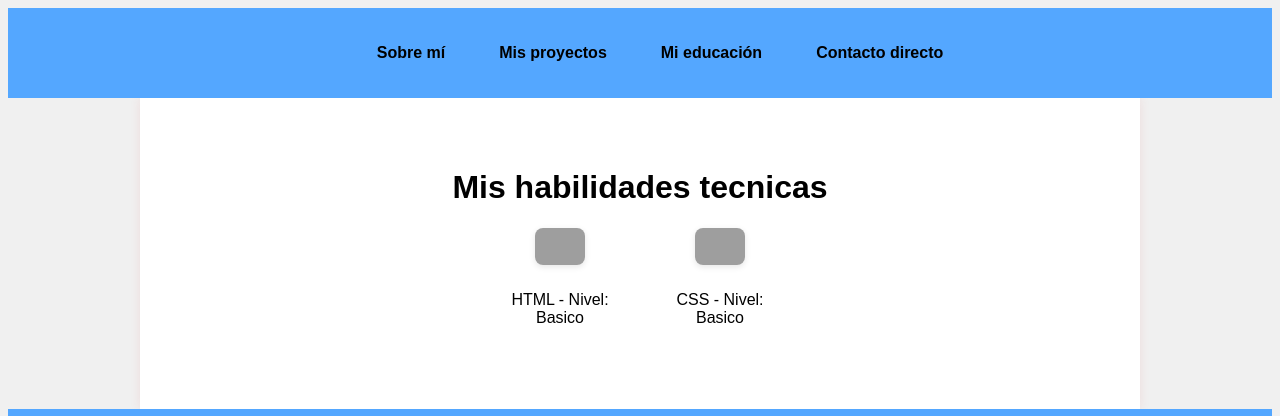
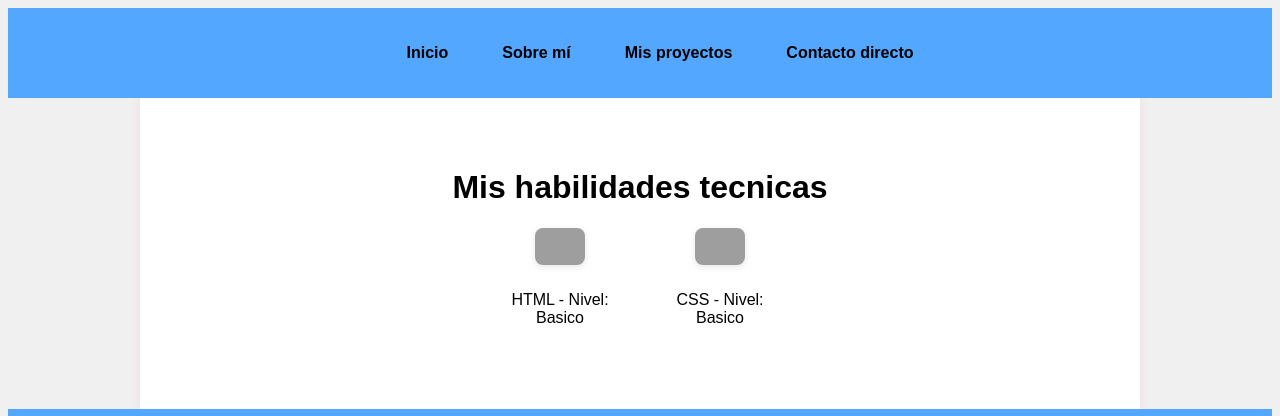
Before and after one commit to osmary-mencia/RIWI, a plain HTML site: page Modulo 2/E3_Portafolio_OsmaryMencia/mis_habilidades.html in a window 1280 px wide. Shown: the top 416 px of the page. Drawn offline with Linux system fonts and the light colour scheme; grey boxes are pictures that could not be loaded.

Commit message:
Seagg comentarios

```diff
--- a/Modulo 2/E3_Portafolio_OsmaryMencia/mis_habilidades.html
+++ b/Modulo 2/E3_Portafolio_OsmaryMencia/mis_habilidades.html
@@ -7,15 +7,17 @@
     <link rel="stylesheet" href="css/index.css">
 </head>
 <body>
+  <!-- Menú de navegación -->
     <nav>
         <ul>
+          <li><a href="portafolio_OsmaryMencia.html">Inicio</a></li>
             <li><a href="sobre_mi.html">Sobre mí</a></li>
             <li><a href="mis_proyectos.html">Mis proyectos</a></li>
-            <li><a href="mi_educacion.html">Mi educación</a></li>
             <li><a href="contacto_directo.html">Contacto directo</a></li>
         </ul>
     </nav>
 
+    <!--Lista de Habilidades-->
     <main >
         <h1>Mis habilidades tecnicas</h1>
         <ul>
@@ -29,10 +31,11 @@
             </li>
         </ul>
     </main>
+    <!-- Pie de página -->
     <footer>
     <div class="padre">
       <h1>Contacto</h1>
-
+      <!--Diferentes metodos de contacto -->
       <div class="contac1">
         <img src="css/hogar.svg" alt="icono casita" class="icons">
         <p> Cra 12 #13-18, La playa, Barranquilla.</p>
@@ -49,6 +52,7 @@
       </div>
     </div>
 
+    <!--Redes sociales-->
     <div class="iconos_redes">
       <h1>Redes sociales</h1>
       <a href="https://www.instagram.com/osmyshy_?igsh=MWFlZG96ZnRpMWxsdQ==" target="_blank"><img src="css/instagram.svg" alt="icono instagram" class="icons_redes"></a>
```
Also changed, not shown: Modulo 2/E3_Portafolio_OsmaryMencia/contacto_directo.html (+4 -1 lines), Modulo 2/E3_Portafolio_OsmaryMencia/mis_proyectos.html (+5 -0 lines), Modulo 2/E3_Portafolio_OsmaryMencia/portafolio_OsmaryMencia.html (+3 -0 lines), Modulo 2/E3_Portafolio_OsmaryMencia/sobre_mi.html (+2 -0 lines).
